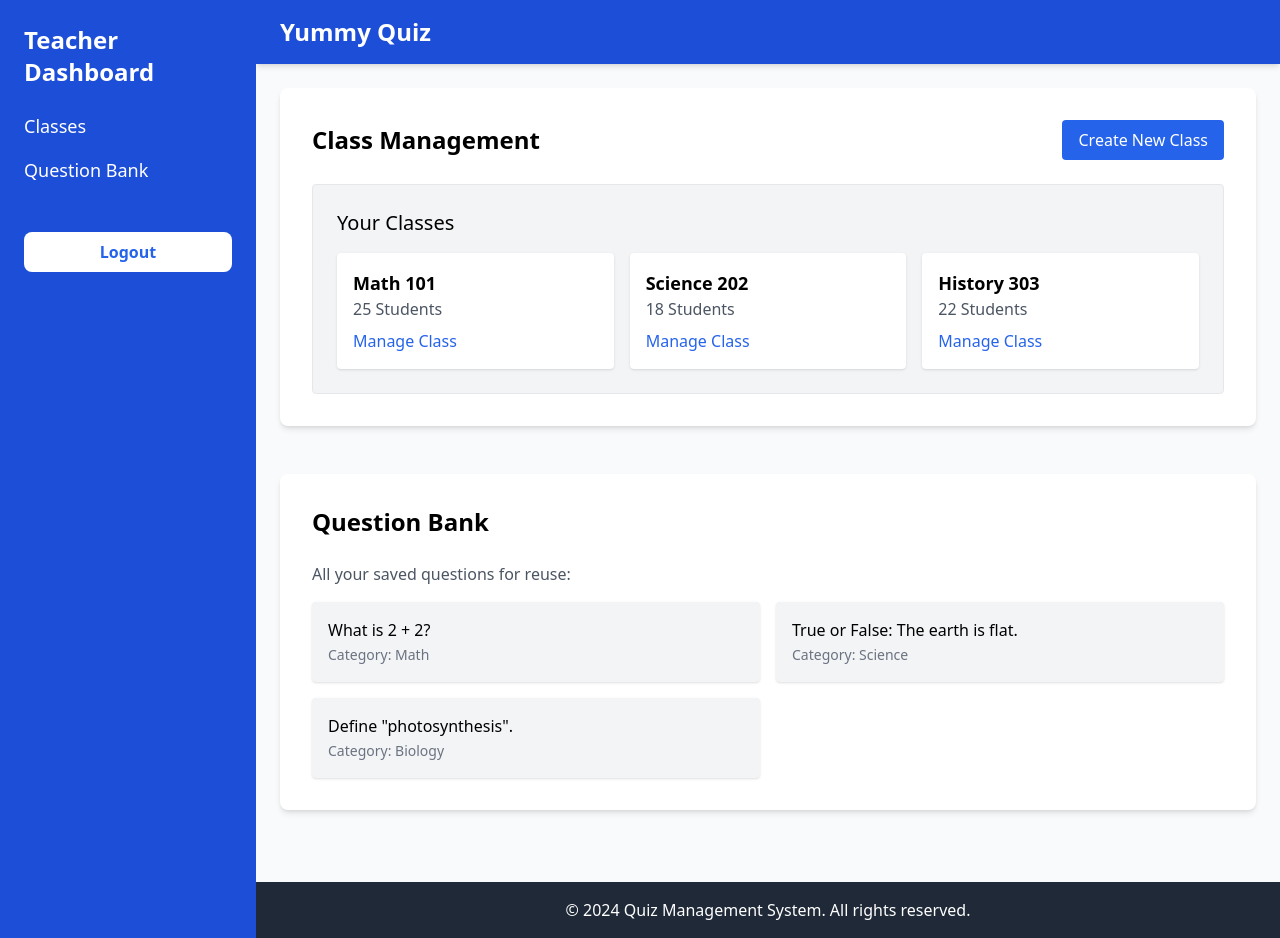
After one commit to AndreaCasandra/Quiz_app, a Django app: page /teachers_dashboard/ in a window 1280 px wide. The commit adds this page. Run offline with Django 5.2, Linux system fonts and the light colour scheme; some libraries are stand-ins or nearby versions.

Commit message:
add: frontend

```diff
--- a/quizapp/app_main/templates/Features/login.html
+++ b/quizapp/app_main/templates/Features/login.html
@@ -31,9 +31,9 @@
                               <div class="card" style="border-radius: 1rem;">
                                     <div class="row g-0">
                                           <div class="col-md-6 col-lg-5 d-none d-md-block">
-                                                <img src="https://images.pexels.com/photos/3819577/pexels-photo-3819577.jpeg"
+                                                <img src="https://encrypted-tbn0.gstatic.com/images?q=tbn:ANd9GcQgMxCPwCb8MwLHvgmo-Wi8XRWvWFxmas8oUw&s"
                                                       alt="login form" class="img-fluid"
-                                                      style="border-radius: 1rem 0 0 1rem;" />
+                                                      style="border-radius: 1rem 0 0 1rem; height: 600px;" />
                                           </div>
                                           <div class="col-md-6 col-lg-7 d-flex align-items-center">
                                                 <div class="card-body p-4 p-lg-5 text-black">
--- a/quizapp/app_main/templates/Features/register.html
+++ b/quizapp/app_main/templates/Features/register.html
@@ -54,7 +54,9 @@
             <div class="mt-5 card w-75 shadow-sm">
                   <div class="row g-0">
                         <!-- Left Panel -->
-                        <div class="col-md-5 bg-light d-flex flex-column justify-content-center align-items-center ">
+
+                        <div
+                              class="d-none d-md-block col-md-5 bg-light d-flex flex-column justify-content-center align-items-center ">
                               <img src="https://wallpapers-clan.com/wp-content/uploads/2024/11/chill-guy-wallpaper.jpg"
                                     alt="login form" class="img-fluid" style="border-radius: 1rem 0 0 1rem;" />
                         </div>
--- a/quizapp/quizapp/settings.py
+++ b/quizapp/quizapp/settings.py
@@ -37,7 +37,9 @@ INSTALLED_APPS = [
     'django.contrib.sessions',
     'django.contrib.messages',
     'django.contrib.staticfiles',
-    "app_main"
+    "app_main",
+    'student_app',
+    'teacher_app',
 ]
 
 MIDDLEWARE = [
--- a/quizapp/quizapp/urls.py
+++ b/quizapp/quizapp/urls.py
@@ -20,4 +20,6 @@ from django.urls import path, include
 urlpatterns = [
     path('admin/', admin.site.urls),
     path("", include("app_main.urls")),
+    path("student_dashboard/", include("student_app.urls")),
+    path("teachers_dashboard/", include("teacher_app.urls")),
 ]
--- /dev/null
+++ b/quizapp/student_app/urls.py
@@ -0,0 +1,7 @@
+from django.urls import path
+from . import views
+
+urlpatterns = [
+    path("", views.dashboard, name="students_dashboard"),
+    path("user_dashboard/", views.user_dashboard, name="user_dashboard"),
+]
--- a/quizapp/student_app/views.py
+++ b/quizapp/student_app/views.py
@@ -1,3 +1,9 @@
 from django.shortcuts import render
 
 # Create your views here.
+# quiz_home dashboard
+def dashboard(request):
+    return render(request, 'student_dashboard.html')
+
+def user_dashboard(request):
+    return render(request, 'user_dashboard.html')
--- /dev/null
+++ b/quizapp/teacher_app/templates/teacher_dashboard.html
@@ -0,0 +1,129 @@
+{% load static %}
+<!DOCTYPE html>
+<html lang="en">
+
+<head>
+      <meta charset="UTF-8">
+      <meta name="viewport" content="width=device-width, initial-scale=1.0">
+      <script src="https://cdn.tailwindcss.com"></script>
+      <title>Teacher Dashboard</title>
+      <style>
+            [x-cloak] {
+                  display: none !important;
+            }
+      </style>
+</head>
+
+<body class="bg-gray-50 min-h-screen flex" x-data="{ open: false }">
+
+      <!-- Sidebar -->
+      <aside class="bg-blue-700 text-white min-h-screen w-64 fixed lg:static z-20 transform lg:translate-x-0 transition-transform duration-300"
+            :class="open ? 'translate-x-0' : '-translate-x-full'">
+            <div class="p-6">
+                  <h1 class="text-2xl font-bold mb-6">Teacher Dashboard</h1>
+                  <nav>
+                        <ul class="space-y-4">
+                              <li>
+                                    <a href="#class-management"
+                                          class="block text-lg hover:underline hover:text-blue-300 transition duration-300">Classes</a>
+                              </li>
+                              <li>
+                                    <a href="#data-banking"
+                                          class="block text-lg hover:underline hover:text-blue-300 transition duration-300">Question
+                                          Bank</a>
+                              </li>
+                        </ul>
+                  </nav>
+            </div>
+            <div class="mt-auto p-6">
+                  <form action="{% url 'login_view' %}" method="POST" class="inline">
+                        {% csrf_token %}
+                        <button type="submit"
+                              class="bg-white text-blue-600 w-full px-6 py-2 rounded-lg font-semibold hover:bg-gray-100 transition duration-300">
+                              Logout
+                        </button>
+                  </form>
+            </div>
+      </aside>
+
+      <!-- Hamburger Button -->
+      <div class="lg:hidden">
+            <button @click="open = !open"
+                  class="fixed top-4 left-4 z-30 p-2 bg-blue-700 text-white rounded focus:outline-none focus:ring">
+                  <svg xmlns="http://www.w3.org/2000/svg" class="h-6 w-6" fill="none" viewBox="0 0 24 24"
+                        stroke="currentColor">
+                        <path stroke-linecap="round" stroke-linejoin="round" stroke-width="2"
+                              d="M4 6h16M4 12h16m-7 6h7" />
+                  </svg>
+            </button>
+      </div>
+
+      <!-- Main Content -->
+      <div class="flex-1 ml-0">
+            <header class="bg-blue-700 text-white shadow-md">
+                  <div class="container mx-auto px-6 py-4">
+                        <h1 class="text-2xl font-bold">Yummy Quiz</h1>
+                  </div>
+            </header>
+
+            <main class="container mx-auto p-6 space-y-12">
+                  <!-- Class Management -->
+                  <section id="class-management" class="bg-white p-8 rounded-lg shadow-md">
+                        <div class="flex justify-between items-center mb-6">
+                              <h2 class="text-2xl font-semibold">Class Management</h2>
+                              <button class="bg-blue-600 text-white px-4 py-2 rounded hover:bg-blue-700">Create New
+                                    Class</button>
+                        </div>
+                        <div class="bg-gray-100 p-6 rounded border">
+                              <h3 class="text-xl font-medium mb-4">Your Classes</h3>
+                              <div class="grid grid-cols-1 md:grid-cols-3 gap-4">
+                                    <div class="bg-white p-4 rounded shadow">
+                                          <h4 class="font-bold text-lg">Math 101</h4>
+                                          <p class="text-gray-600">25 Students</p>
+                                          <button class="text-blue-600 hover:underline mt-2">Manage Class</button>
+                                    </div>
+                                    <div class="bg-white p-4 rounded shadow">
+                                          <h4 class="font-bold text-lg">Science 202</h4>
+                                          <p class="text-gray-600">18 Students</p>
+                                          <button class="text-blue-600 hover:underline mt-2">Manage Class</button>
+                                    </div>
+                                    <div class="bg-white p-4 rounded shadow">
+                                          <h4 class="font-bold text-lg">History 303</h4>
+                                          <p class="text-gray-600">22 Students</p>
+                                          <button class="text-blue-600 hover:underline mt-2">Manage Class</button>
+                                    </div>
+                              </div>
+                        </div>
+                  </section>
+
+                  <!-- Data Banking -->
+                  <section id="data-banking" class="bg-white p-8 rounded-lg shadow-md">
+                        <h2 class="text-2xl font-semibold mb-6">Question Bank</h2>
+                        <p class="text-gray-600 mb-4">All your saved questions for reuse:</p>
+                        <div class="grid grid-cols-1 md:grid-cols-2 gap-4">
+                              <div class="bg-gray-100 p-4 rounded shadow">
+                                    <p class="font-medium">What is 2 + 2?</p>
+                                    <span class="text-gray-500 text-sm">Category: Math</span>
+                              </div>
+                              <div class="bg-gray-100 p-4 rounded shadow">
+                                    <p class="font-medium">True or False: The earth is flat.</p>
+                                    <span class="text-gray-500 text-sm">Category: Science</span>
+                              </div>
+                              <div class="bg-gray-100 p-4 rounded shadow">
+                                    <p class="font-medium">Define "photosynthesis".</p>
+                                    <span class="text-gray-500 text-sm">Category: Biology</span>
+                              </div>
+                        </div>
+                  </section>
+            </main>
+
+            <footer class="bg-gray-800 text-white text-center py-4 mt-12">
+                  <p>&copy; 2024 Quiz Management System. All rights reserved.</p>
+            </footer>
+      </div>
+
+      <script src="https://cdn.jsdelivr.net/npm/alpinejs@3.x.x/dist/cdn.min.js"></script>
+</body>
+
+
+</html>
--- /dev/null
+++ b/quizapp/teacher_app/urls.py
@@ -0,0 +1,6 @@
+from django.urls import path
+from . import views
+
+urlpatterns = [
+    path("", views.dashboard, name="teachers_dashboard"),
+]
--- a/quizapp/teacher_app/views.py
+++ b/quizapp/teacher_app/views.py
@@ -1,3 +1,7 @@
-from django.shortcuts import render
+from django.shortcuts import render, redirect
+from django.contrib import messages
+from django.urls import reverse
 
-# Create your views here.
+# quiz_home dashboard
+def dashboard(request):
+    return render(request, 'teacher_dashboard.html')
```
Also changed, not shown: quizapp/app_main/templates/Features/landing_page.html (+11 -13 lines), quizapp/app_main/views.py (+9 -63 lines), quizapp/student_app/templates/home_stdnt.html (deleted, +0 -14 lines), quizapp/student_app/templates/student_dashboard.html (added, +69 -0 lines), quizapp/student_app/templates/user_dashboard.html (added, +94 -0 lines), quizapp/teacher_app/templates/home_tchrs.html (deleted, +0 -14 lines), quizapp/teacher_app/templates/quiz_creation.html (added, +91 -0 lines), quizapp/db.sqlite3, quizapp/student_app/__init__.py (line endings or trailing spaces).
